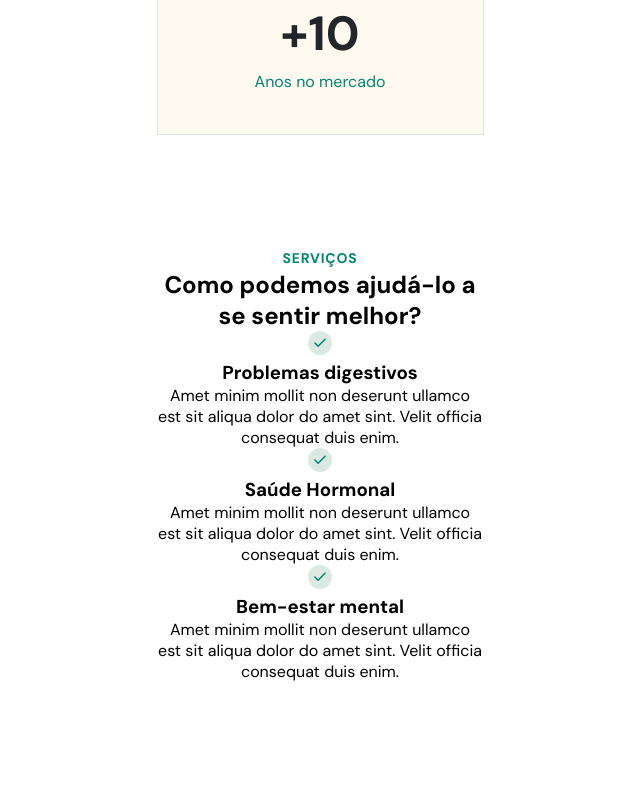
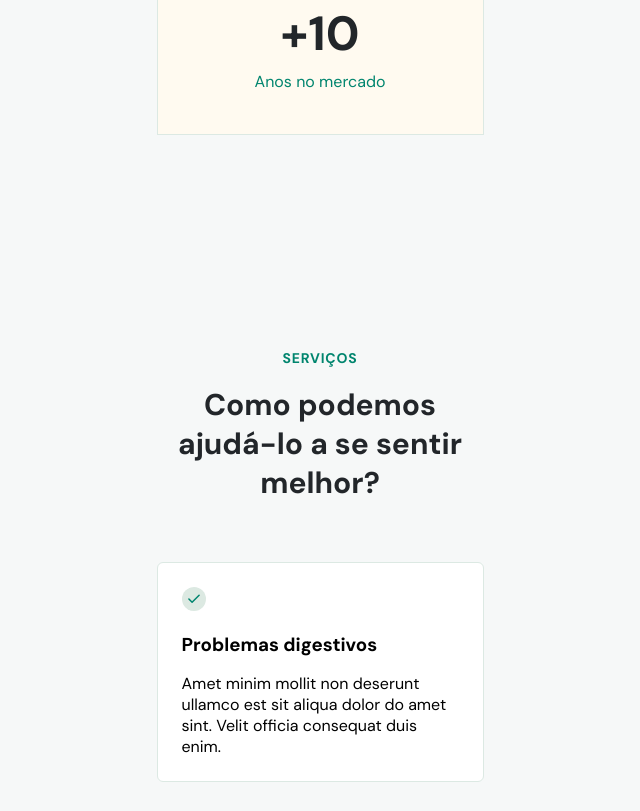
Before and after one commit to alanfmg/NLW, a plain HTML site: page index.html in a window 1280 px wide. Shown: the part 1225-2036 px from the top of the page, without its empty margins (320-960 px from the left). Before the commit the page ends 1907 px from the top, so only its background shows below. Drawn offline with Linux system fonts and the light colour scheme.

Commit message:
Update style.css

```diff
--- a/style.css
+++ b/style.css
@@ -14,6 +14,7 @@
   --brand-beige: hsl(39, 100%, 97%);
   --brand-light: hsl(148, 23%, 89%);
   --nav-height: 7.2rem;
+  --bg-light: hsl(180, 14%, 97%);
   font-size: 62.5%; /* 1rem = 10px */
 }
 
@@ -28,6 +29,7 @@ body {
   font-size: 1.6rem;
   text-align: center;
   overflow: overlay;
+  background-color: var(--bg-light);
 }
 
 .wrapper {
@@ -39,7 +41,13 @@ body {
 ul {
   list-style: none;
 }
+
+section {
+  padding-block: 10rem;
+}
+
 /*=========================== HEADER =========================*/
+
 header {
   margin-top: calc(4.1rem + var(--nav-height));
 }
@@ -163,6 +171,7 @@ nav button {
   cursor: pointer;
 }
 /*======================== MENU-EXPANDED =====================*/
+
 body.menu-expanded {
   overflow: hidden;
 }
@@ -258,5 +267,32 @@ body.menu-expanded button path {
   font-size: 1.4rem;
   line-height: 150%;
   letter-spacing: 0.08rem;
+  color: var(--primary-color);
   text-transform: uppercase;
+  margin-bottom: 1.6rem;
 }
+
+#services .cards {
+  display: flex;
+  flex-direction: column;
+  gap: 3.2rem;
+}
+
+#services header h2 {
+  font-size: 3rem;
+  line-height: 3.9rem;
+  color: var(--headline);
+  margin-bottom: 6rem;
+}
+
+#services .card {
+  padding: 2.4rem;
+  text-align: left;
+  background: white;
+  border: 1px solid var(--brand-light);
+  border-radius: .6rem;
+}
+
+#services .card h3 {
+  margin-block: 1.6rem;
+}
```
